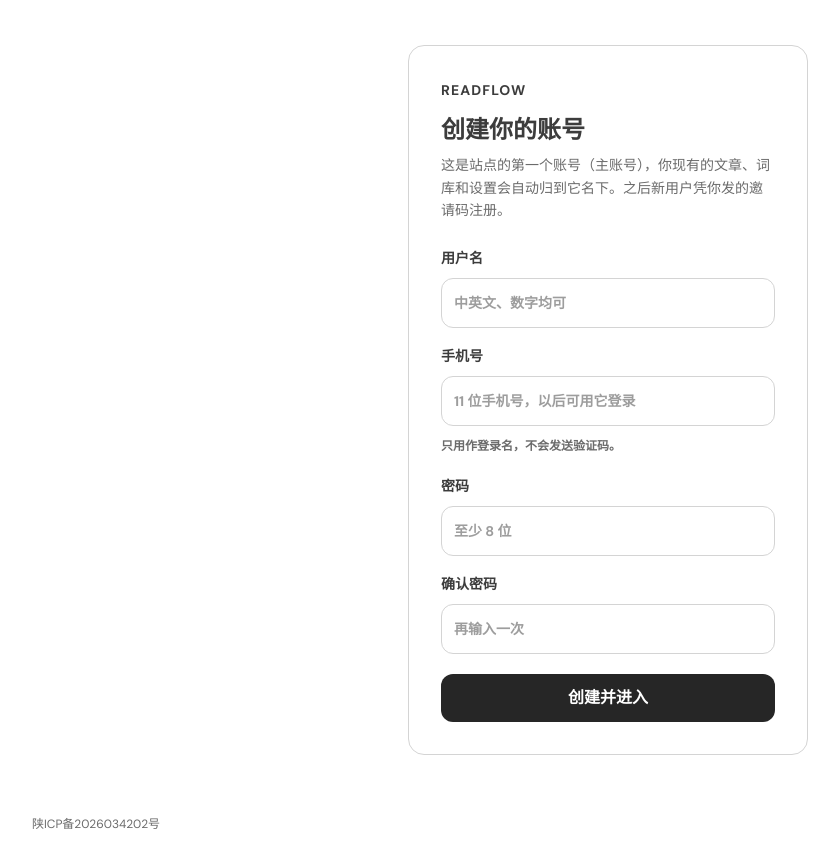
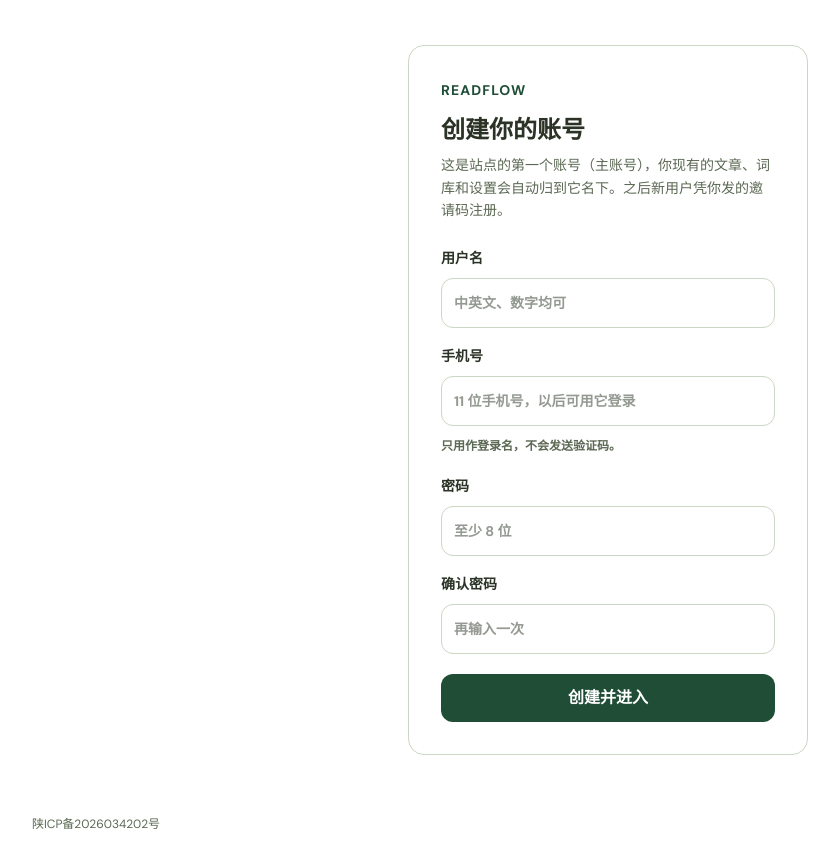
Before and after one commit to syuancheng/readflow, a Next.js app: page /setup in a window 1280 px wide. Shown: the whole page, without its empty margins (32-871 px from the left). Built offline with nearby package versions, Linux system fonts and the light colour scheme; no server answers.

Commit message:
P56 色板：绿灰 + 墨绿主色；导入框分类改成提示项；推送进度改小圆环并缩小按钮；悬停浅绿与 +1 词恢复绿色；句子结构下划线恢复绿色

```diff
--- a/scripts/e2e-chat-panel.mjs
+++ b/scripts/e2e-chat-panel.mjs
@@ -341,7 +341,7 @@ try {
   await page.locator("input[type=checkbox]").first().check();
   await page.waitForTimeout(300);
   const checkedBg = await page.evaluate(() => getComputedStyle(document.querySelector("input[type=checkbox]")).backgroundColor);
-  check("C30 下拉和复选框是统一的自绘样式（去掉浏览器默认外观，选中是近黑填充）", ctl.selAppearance === "none" && ctl.selArrow && ctl.cbAppearance === "none" && ctl.cbRadius === "4px" && checkedBg === "rgb(38, 38, 38)", JSON.stringify({ ...ctl, checkedBg }));
+  check("C30 下拉和复选框是统一的自绘样式（去掉浏览器默认外观，选中是墨绿填充）", ctl.selAppearance === "none" && ctl.selArrow && ctl.cbAppearance === "none" && ctl.cbRadius === "4px" && checkedBg === "rgb(31, 77, 54)", JSON.stringify({ ...ctl, checkedBg }));
   await page.screenshot({ path: path.join(SHOTS, "controls-welcome.png") });
 
   // ===== P54：首页文本行精简、问卷版式 =====
@@ -363,7 +363,7 @@ try {
   // ===== 头像有颜色（不是黑白灰）、原生下拉弹层是浅色 =====
   await page.goto(`${BASE}/`, { waitUntil: "networkidle" });
   const av = await page.evaluate(() => ({ bg: getComputedStyle(document.querySelector(".pm-avatar")).backgroundColor, scheme: getComputedStyle(document.documentElement).colorScheme }));
-  const grays = ["rgb(60, 60, 60)", "rgb(38, 38, 38)", "rgb(107, 107, 107)"];
+  const grays = ["rgb(60, 60, 60)", "rgb(38, 38, 38)", "rgb(107, 107, 107)", "rgb(42, 51, 38)", "rgb(28, 35, 25)"];
   check("C33 头像是有颜色的（按昵称稳定地挑一种，不是黑白灰）；页面声明浅色 color-scheme（原生下拉弹层是白的）", !grays.includes(av.bg) && /^rgb\(\d+, \d+, \d+\)$/.test(av.bg) && av.scheme === "light", JSON.stringify(av));
 
   // ===== 导入时可以选分类 =====
@@ -375,7 +375,7 @@ try {
   await page.waitForURL(/\/texts\//, { timeout: 20000 });
   const imported = await api("/api/texts", { cookie });
   const mine = (imported.data?.texts ?? []).find((t) => t.title.startsWith("A short imported text"));
-  check("C34 导入文本时可以选分类：下拉里有「未分类」和预设分类，选了「技术文档」就存成「技术文档」（不再全是未分类）", opts[0] === "未分类" && opts.includes("技术文档") && mine?.category === "技术文档", JSON.stringify({ opts, category: mine?.category }));
+  check("C34 导入文本时可以选分类：下拉里第一项是提示「选择分类（可选）」、后面是预设分类，选了「技术文档」就存成「技术文档」（不再全是未分类）", opts[0] === "选择分类（可选）" && opts.includes("技术文档") && mine?.category === "技术文档", JSON.stringify({ opts, category: mine?.category }));
 
   // ===== 窄屏：不要求手机体验，只保证不横向溢出 =====
   await page.setViewportSize({ width: 768, height: 900 });
--- a/src/app/globals.css
+++ b/src/app/globals.css
@@ -16,9 +16,9 @@
      规范：docs/design-system.md　token：src/styles/tokens.css */
   /* P52：旧的「绿」别名改指向中性主色——界面不再用品牌绿做按钮、进度条、导航（品牌绿只在 Logo：--rf-brand） */
   --duo-green: var(--rf-accent);
-  --duo-green-dark: var(--rf-gray-800);
-  --duo-green-hover: var(--rf-gray-800);
-  --duo-green-soft: var(--rf-gray-100);
+  --duo-green-dark: var(--rf-forest-600);
+  --duo-green-hover: var(--rf-forest-600);
+  --duo-green-soft: var(--rf-brand-soft);
   --duo-blue: var(--rf-blue-500);
   --duo-blue-dark: var(--rf-blue-600);
   --duo-blue-soft: var(--rf-blue-50);
@@ -136,8 +136,8 @@ body {
 }
 
 .duo-btn-primary:hover {
-  background: var(--rf-gray-800);
-  border-color: var(--rf-gray-800);
+  background: var(--rf-forest-600);
+  border-color: var(--rf-forest-600);
 }
 
 .duo-btn-primary:disabled {
@@ -1048,7 +1048,7 @@ body {
   pointer-events: none;
   font-size: var(--rf-text-xl);
   font-weight: 800;
-  color: var(--duo-green);
+  color: var(--rf-brand); /* +1 词：品牌亮绿 */
   animation: duo-float-up 1.1s cubic-bezier(0.2, 0.8, 0.3, 1) forwards;
 }
 
@@ -1946,7 +1946,7 @@ body {
 .st-btn:disabled { opacity: 0.55; cursor: default; }
 /* 主按钮全站同一种近黑色（P52） */
 .st-btn-primary { background: var(--rf-accent); border-color: var(--rf-accent); color: var(--rf-text-inverse); }
-.st-btn-primary:hover:not(:disabled) { background: var(--rf-gray-800); border-color: var(--rf-gray-800); }
+.st-btn-primary:hover:not(:disabled) { background: var(--rf-forest-600); border-color: var(--rf-forest-600); }
 .st-btn-ghost { background: var(--rf-gray-0); border-color: var(--rf-gray-200); color: var(--wb-ink-soft); }
 .st-btn-ghost:hover:not(:disabled) { border-color: var(--rf-gray-300); color: var(--wb-blue-dark); }
 .st-btn-quiet { color: var(--wb-muted); }
--- a/src/components/ImportForm.tsx
+++ b/src/components/ImportForm.tsx
@@ -115,17 +115,14 @@ export default function ImportForm() {
         onChange={(e) => setTitle(e.target.value)}
       />
 
-      <label className="rf-import-category mb-3">
-        <span className="text-xs font-bold text-ink-faint shrink-0">分类</span>
-        <select className="duo-input" aria-label="文章分类" value={category} onChange={(e) => setCategory(e.target.value)}>
-          <option value="">未分类</option>
+      <select className="duo-input mb-3" aria-label="文章分类" value={category} onChange={(e) => setCategory(e.target.value)}>
+          <option value="">选择分类（可选）</option>
         {CATEGORIES.map((c) => (
           <option key={c} value={c}>
             {c}
           </option>
         ))}
       </select>
-      </label>
 
       {mode === "url" ? (
         <input
--- a/src/components/MarkdownText.tsx
+++ b/src/components/MarkdownText.tsx
@@ -43,7 +43,7 @@ function renderMdInline(text: string): ReactNode[] {
               className="rf-md-spine"
               style={{
                 textDecorationLine: "underline",
-                textDecorationColor: "var(--duo-green, currentColor)",
+                textDecorationColor: "var(--rf-brand, currentColor)",
                 textDecorationThickness: "2px",
                 textUnderlineOffset: "3px",
                 fontWeight: 600,
@@ -73,7 +73,7 @@ function renderMdInline(text: string): ReactNode[] {
             className="rf-md-spine"
             style={{
               textDecorationLine: "underline",
-              textDecorationColor: "var(--duo-green, currentColor)",
+              textDecorationColor: "var(--rf-brand, currentColor)",
               textDecorationThickness: "2px",
               textUnderlineOffset: "3px",
               fontWeight: 600,
--- /dev/null
+++ b/src/components/ProgressRing.tsx
@@ -0,0 +1,45 @@
+/**
+ * 小圆环进度（P56）：取代又长又黑的横向进度条。18–24px，一眼看出完成了多少。
+ * 轨道是淡色细线，进度是主色（墨绿）；中间不放文字，数字由旁边的文字说明。
+ */
+export default function ProgressRing({
+  ratio,
+  size = 20,
+  label,
+}: {
+  /** 0–1 */
+  ratio: number;
+  size?: number;
+  label?: string;
+}) {
+  const r = 8;
+  const c = 2 * Math.PI * r;
+  const v = Math.min(Math.max(Number.isFinite(ratio) ? ratio : 0, 0), 1);
+  return (
+    <svg
+      viewBox="0 0 20 20"
+      width={size}
+      height={size}
+      role="progressbar"
+      aria-valuemin={0}
+      aria-valuemax={100}
+      aria-valuenow={Math.round(v * 100)}
+      aria-label={label ?? "进度"}
+      style={{ flexShrink: 0, transform: "rotate(-90deg)" }}
+    >
+      <circle cx="10" cy="10" r={r} fill="none" stroke="var(--rf-border)" strokeWidth="2.5" />
+      <circle
+        cx="10"
+        cy="10"
+        r={r}
+        fill="none"
+        stroke="var(--rf-accent)"
+        strokeWidth="2.5"
+        strokeLinecap="round"
+        strokeDasharray={c}
+        strokeDashoffset={c * (1 - v)}
+        style={{ transition: "stroke-dashoffset 300ms ease" }}
+      />
+    </svg>
+  );
+}
--- a/src/styles/p54-pages.css
+++ b/src/styles/p54-pages.css
@@ -35,6 +35,6 @@
 .text-list-item:hover .tl-go,
 .text-list-item:focus-within .tl-go { color: var(--rf-text-primary); }
 
-/* 导入表单里的「分类」：标签 + 下拉同一行，下拉占满剩余宽度 */
-.rf-import-category { display: flex; align-items: center; gap: var(--rf-space-3); }
-.rf-import-category select { flex: 1; min-width: 0; }
+/* 推送：按钮小一点（32px 高），进度是一个小圆环 + 一行字，不再是一根很长的横条 */
+.rf-push-btn { min-height: var(--rf-space-8); padding: 0 var(--rf-space-4); font-size: var(--rf-text-sm); }
+.pc-progress-run { flex-direction: row; align-items: center; gap: var(--rf-space-2); }
--- a/src/styles/tokens.css
+++ b/src/styles/tokens.css
@@ -22,16 +22,22 @@
   --rf-green-700: #3f7f00; /* 绿色文字、图标 */
 
   /* 中性灰：全站唯一的灰阶 */
+  /* P56：「灰」带一点点绿（很浅很浅的绿灰），和 Logo 的绿是一家人，不再是纯灰。
+     对比度：600 在白底 5.9:1、在 50 / 100 底上 ≥ 5.2:1；800 在白底 13.1:1。 */
   --rf-gray-0:   #ffffff;
-  --rf-gray-50:  #f7f7f7;
-  --rf-gray-100: #f0f0f0;
-  --rf-gray-200: #e5e5e5;
-  --rf-gray-300: #d4d4d4;
-  --rf-gray-400: #afafaf;
-  --rf-gray-500: #8a8a8a;
-  --rf-gray-600: #6b6b6b; /* 白底 5.3:1，次要文字的下限 */
-  --rf-gray-800: #3c3c3c;
-  --rf-gray-900: #262626;
+  --rf-gray-50:  #f6f8f4;
+  --rf-gray-100: #edf2e9;
+  --rf-gray-200: #e0e8da;
+  --rf-gray-300: #cdd7c5;
+  --rf-gray-400: #a7b39d;
+  --rf-gray-500: #84917a;
+  --rf-gray-600: #5b6853;
+  --rf-gray-800: #2a3326;
+  --rf-gray-900: #1c2319;
+
+  /* 墨绿：主操作按钮、进度环、勾选 / 开关。很暗、不亮，和亮绿的 Logo 同色相。白字对比度 9.7:1 */
+  --rf-forest-700: #1f4d36;
+  --rf-forest-600: #2b6346;
 
   /* 辅助色：每种都有固定含义，见文档「颜色语义」 */
   --rf-blue-50:  #e8f6fe;
@@ -84,10 +90,13 @@
   --rf-brand-edge: var(--rf-green-600);
 
   /* 主操作：近黑色实心 —— 一屏只该有一个（参照 Claude / ChatGPT 的中性界面） */
-  --rf-accent:        var(--rf-gray-900);
-  --rf-accent-edge:   var(--rf-gray-900);
-  --rf-accent-text:   var(--rf-gray-800);
+  --rf-accent:        var(--rf-forest-700);
+  --rf-accent-edge:   var(--rf-forest-700);
+  --rf-accent-text:   var(--rf-forest-700);
   --rf-accent-soft:   var(--rf-gray-100);
+
+  /* 品牌浅绿：悬停 / 拖选一个词时的底色（原来的浅绿，不是灰） */
+  --rf-brand-soft: var(--rf-green-100);
 
   /* 查词高亮（阅读器 + 词库原句里的命中词） */
   /* 你查过的词：绿色下划线 + 悬停 / 选中时的浅绿底。这是整站唯一保留的「内容层」绿色（用户 2026-11-20 确认保留） */
@@ -124,7 +133,7 @@
   --rf-level-c-text: var(--rf-amber-700); --rf-level-c-bg: var(--rf-amber-50);
 
   /* 学习日历热力图 */
-  --rf-heat-0: #ededed;
+  --rf-heat-0: #e8eee3;
   --rf-heat-1: var(--rf-green-100);
   --rf-heat-2: #a8e86a;
   --rf-heat-3: #7acb2e;
```
Also changed, not shown: src/components/PendingCards.tsx (+4 -7 lines), 2 other files (tests, documents, lock files or other folders). Lines whose indentation alone changed are shown as unchanged.
